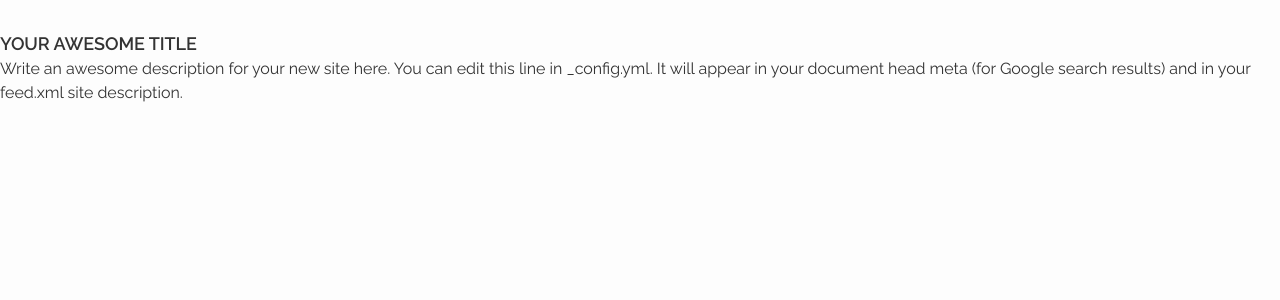
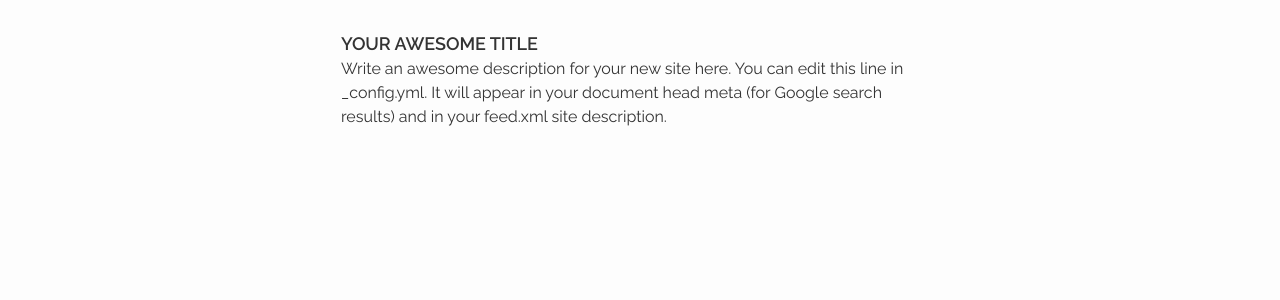
Before and after one commit to dylanhawley/mono-lite, a Jekyll site: the page built from index.md, in a window 1280 px wide. Shown: the top 300 px of the page. Built offline with Jekyll 4.4.1, drawn with Linux system fonts in a browser that asks for light colours.

Commit message:
updating content width

```diff
--- a/_layouts/default.html
+++ b/_layouts/default.html
@@ -6,8 +6,8 @@
   <body>
 
     <main class="page-content" aria-label="Content">
-      {%- include header.html -%}
       <div class="wrapper">
+        {%- include header.html -%}
         {{ content }}
       </div>
     </main>
--- a/_sass/initialize.scss
+++ b/_sass/initialize.scss
@@ -15,7 +15,7 @@ $spacing-unit:     30px !default;
 $table-text-align: left !default;
 
 // Width of the content area
-$content-width:    800px !default;
+$content-width:    658px !default;
 
 $on-palm:          600px !default;
 $on-laptop:        800px !default;
```
